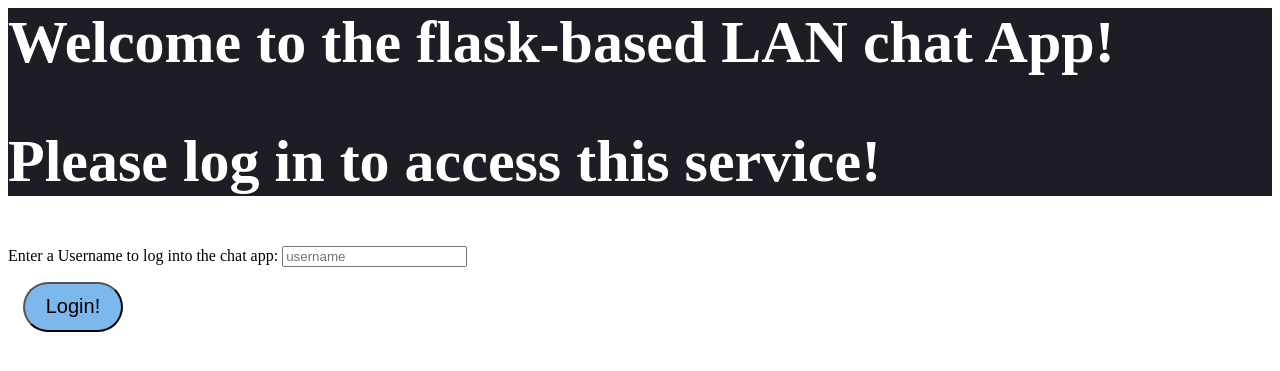
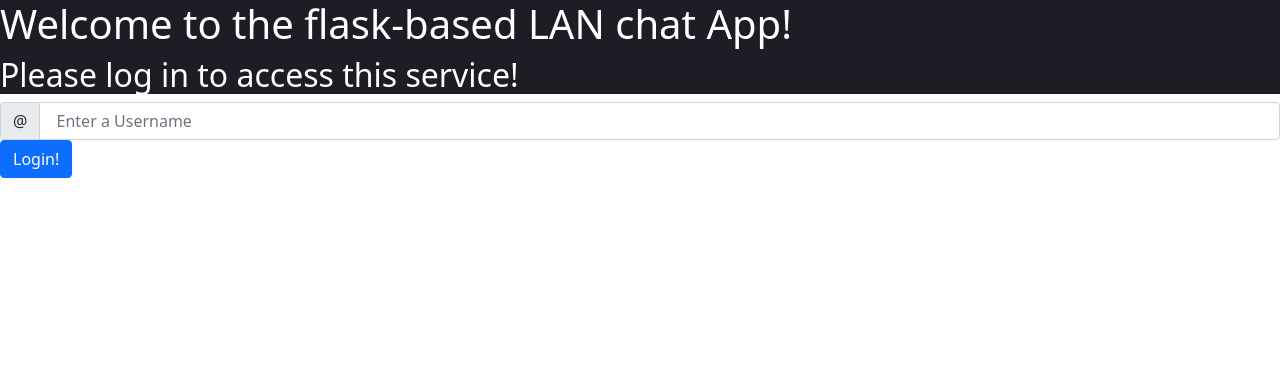
Before and after one commit to Beatrix-droid/LAN_chatting_app, a Flask app: page / in a window 1280 px wide. Shown: the top 371 px of the page. Run offline with Flask 2, Linux system fonts and the light colour scheme.

Commit message:
added bootstrap to buttons and input fields

```diff
--- a/old_socket_code/main.py
+++ b/main.py
@@ -1,4 +1,4 @@
-from flask import Flask, render_template, request, flash, session
+from flask import Flask, render_template, request, flash, session, redirect
 from flask_socketio import SocketIO, send, emit
 
 app = Flask(__name__)
@@ -23,7 +23,7 @@
 def logout():
 	session.pop("user", None)
 	flash("You have been logged out!")
-	return render_template("index.html")
+	return redirect("/")
 
 
 # decorator to define a default error handler for SocketIO events
--- a/templates/index.html
+++ b/templates/index.html
@@ -4,6 +4,7 @@
     <meta name="viewport" content="width=device-width, initial-scale=1">
     <title> Flask Lan Chat App Login Form</title>
     <link rel="stylesheet" type="text/css" href="{{url_for('static', filename='styles.css')}}">
+    <link href="https://cdn.jsdelivr.net/npm/bootstrap@5.1.3/dist/css/bootstrap.min.css" rel="stylesheet" integrity="sha384-1BmE4kWBq78iYhFldvKuhfTAU6auU8tT94WrHftjDbrCEXSU1oBoqyl2QvZ6jIW3" crossorigin="anonymous">
 </head>
 <body>
 
@@ -28,11 +29,17 @@
 </section>
 
 <form action="/chat-page" method="POST">
-<div class="form-group">
-    <label> Enter a Username to log into the chat app:</label>
-    <input class="input is-link" type="text" placeholder="username" name="user_name">
+
+
+ <div class="input-group flex-nowrap">
+  <span class="input-group-text" id="addon-wrapping">@</span>
+  <input type="text" class="form-control" placeholder=" Enter a Username" name="user_name" aria-label="Username" aria-describedby="addon-wrapping">
   </div>
-    <button class="login_button" type="submit"> Login!</button>
+
+
+
+    <button type="submit" class="btn btn-primary">Login!</button>
+
 </form>
 
 </body>
```
Also changed, not shown: templates/chat-page.html (+17 -6 lines).
